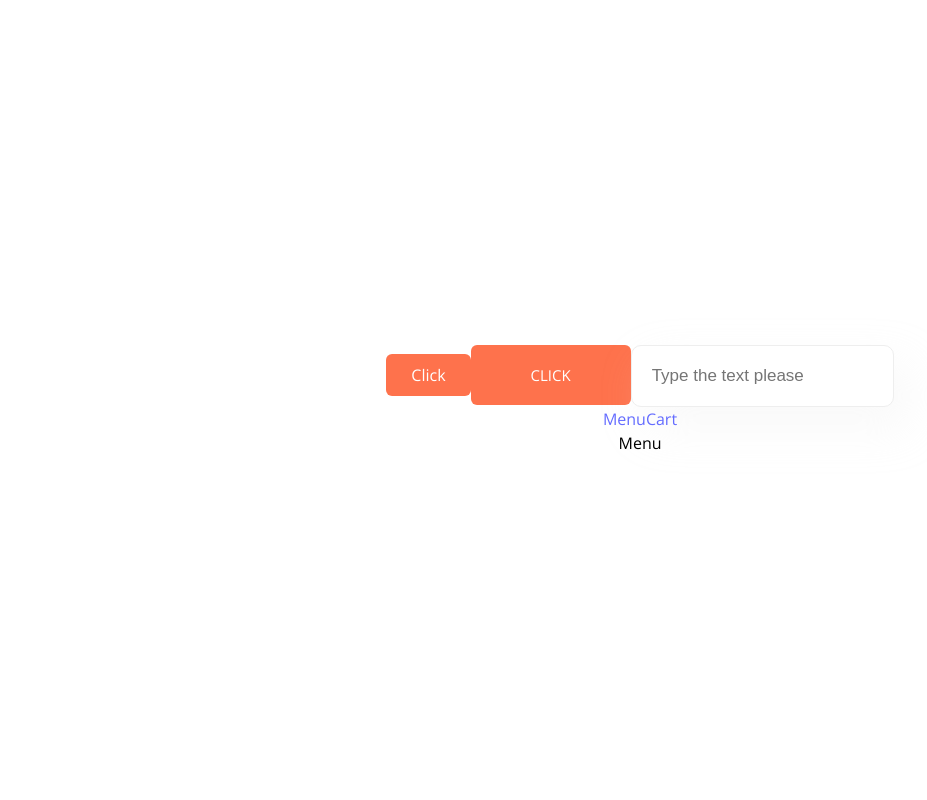
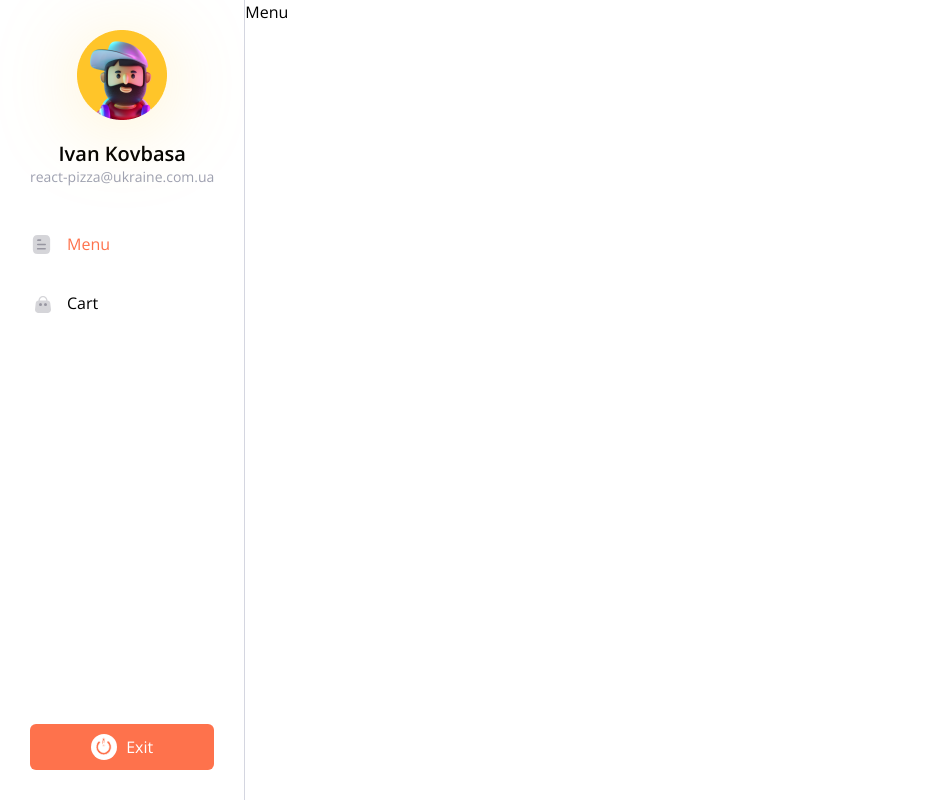
Before and after one commit to getFrontend/react-app-pizza, a React (Vite) app: page / in a window 1280 px wide. Shown: the whole page, without its empty margins (0-927 px from the left). Built offline with nearby package versions, Linux system fonts and the light colour scheme.

Commit message:
add pages & navLink & menu

```diff
--- a/src/App.tsx
+++ b/src/App.tsx
@@ -2,20 +2,7 @@
 import './App.css';
 import Button from './components/Button/Button';
 import Input from './components/Input/Input';
-import { RouterProvider, createBrowserRouter } from 'react-router-dom';
-import { Cart } from './pages/Cart/Cart';
-import { Menu } from './pages/Menu/Menu';
-
-const router = createBrowserRouter([
-  {
-    path: '/',
-    element: <Menu />
-  },
-  {
-    path: '/cart',
-    element: <Cart />
-  }
-]);
+import { RouterProvider, createBrowserRouter, Link } from 'react-router-dom';
 
 function App() {
   const [counter, setCounter] = useState<number>(0);
@@ -30,8 +17,8 @@
       <Button appearence='big' onClick={addCounter}>Click</Button>
       <Input placeholder='Type the text please' />
       <div>
-        <a href="/">Menu</a>
-        <a href="/cart">Cart</a>
+        <Link to="/">Menu</Link>
+        <Link to="/cart">Cart</Link>
       </div>
       <RouterProvider router={router} />
     </>
--- a/src/main.tsx
+++ b/src/main.tsx
@@ -1,10 +1,35 @@
 import React from 'react';
 import ReactDOM from 'react-dom/client';
-import App from './App.tsx';
 import './index.css';
+import { RouterProvider, createBrowserRouter } from 'react-router-dom';
+import { Menu } from './pages/Menu/Menu.tsx';
+import { Cart } from './pages/Cart/Cart.tsx';
+import { Error } from './pages/Error/Error.tsx';
+import { Layout } from './layout/Menu/MenuLayout.tsx';
+
+const router = createBrowserRouter([
+  {
+    path: '/',
+    element: <Layout />,
+    children: [
+      {
+        path: '/',
+        element: <Menu />
+      },
+      {
+        path: '/cart',
+        element: <Cart />
+      }
+    ]
+  },
+  {
+    path: '*',
+    element: <Error />
+  }
+]);
 
 ReactDOM.createRoot(document.getElementById('root')!).render(
   <React.StrictMode>
-      <App />
+    <RouterProvider router={router} />
   </React.StrictMode>
 );
```
